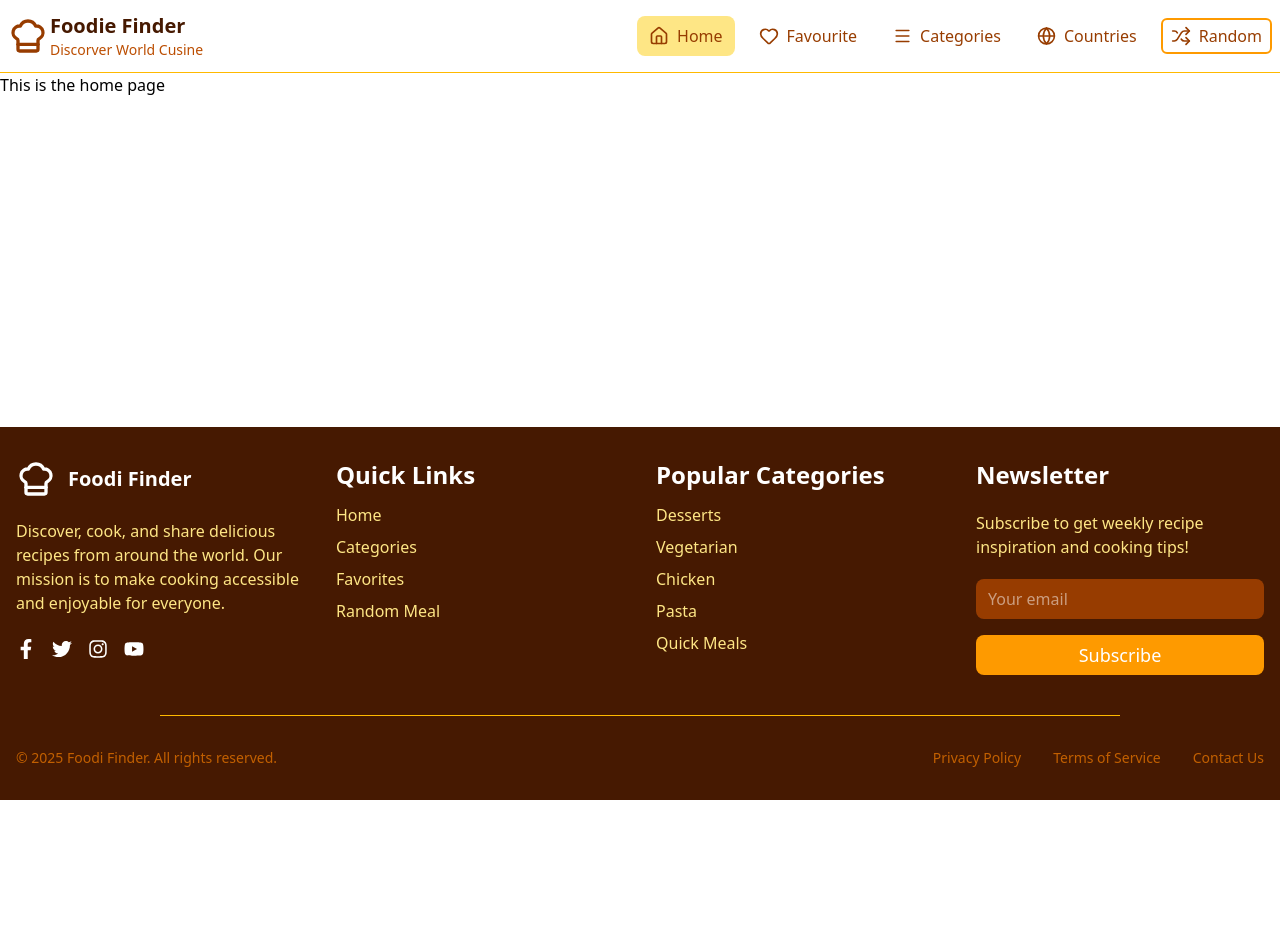
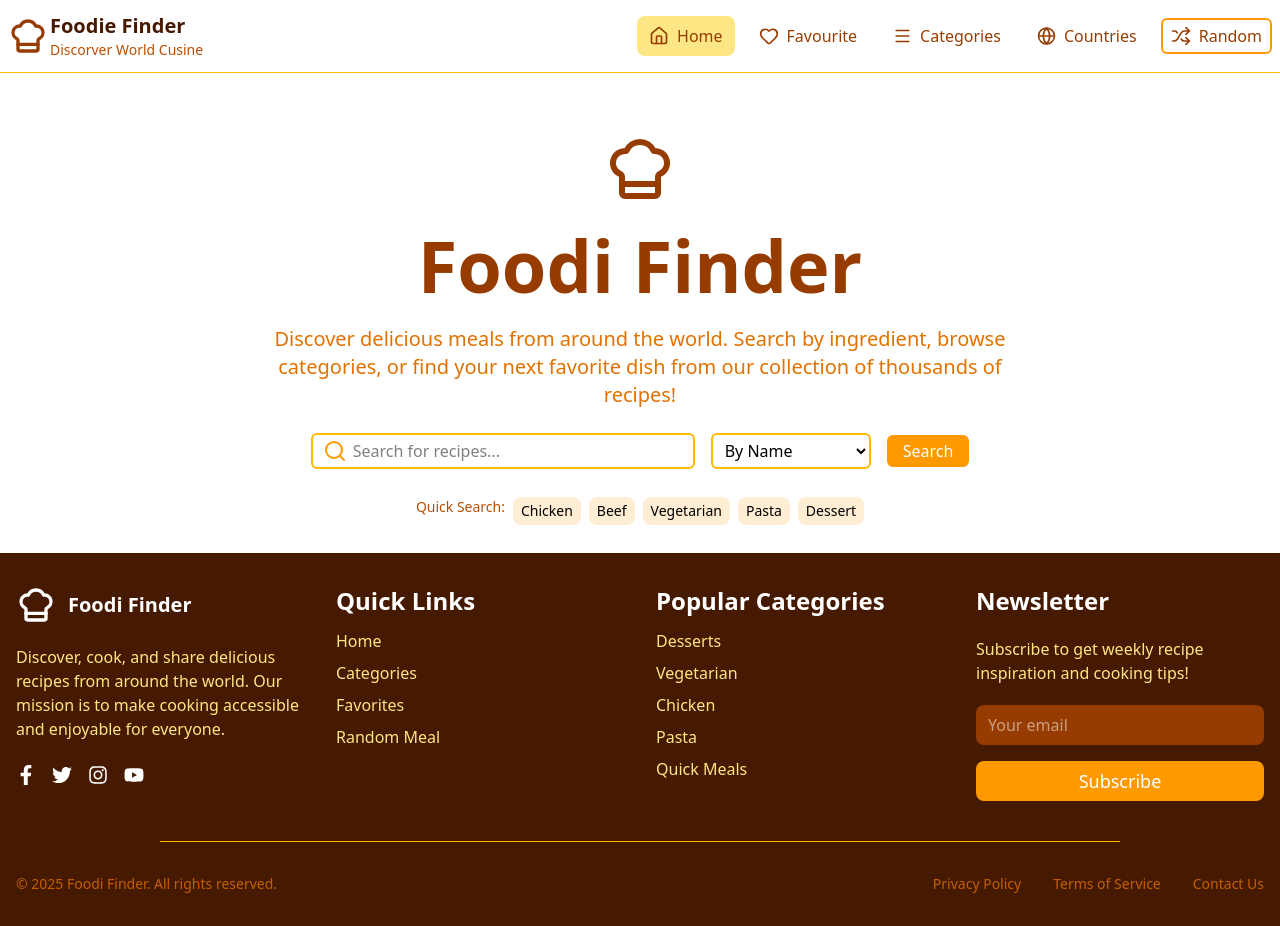
Before and after one commit to Kirubel-Te/Online-cuisine, a React (Vite) app: page / in a window 1280 px wide. Before the commit the page ends 800 px from the top, so only its background shows below. Built offline with nearby package versions, Linux system fonts and the light colour scheme.

Commit message:
home page added

```diff
--- a/src/pages/Home.jsx
+++ b/src/pages/Home.jsx
@@ -1,9 +1,39 @@
 import React from 'react'
+import { ChefHat } from 'lucide-react'
+import { Search } from 'lucide-react'
 
 const Home = () => {
   return (
     <div>
-      <h2>This is the home page</h2>
+      <div>
+        <div className='logo flex flex-col items-center justify-center mt-15'>
+          <ChefHat className="md:w-18 md:h-18 w-13 h-13 text-amber-800" />
+          <h2 className='text-amber-800 md:text-7xl text-5xl mt-6 font-bold'>Foodi Finder</h2>
+          <p className='text-amber-600 md:text-xl font-light mt-6 md:w-[60%] w-[80%] mx-auto text-center'>Discover delicious meals from around the world. Search by ingredient, browse categories, or find your next favorite dish from our collection of thousands of recipes!</p>
+        </div>
+        <div className='forms flex flex-col items-center md:justify-center mt-6 mb-6'>
+          <form className='relative flex flex-col md:flex-row items-stretch md:items-center w-[90%] md:w-auto mx-auto gap-2 md:justify-center'>
+            <div className="relative w-full md:w-auto md:mx">
+              <Search className='absolute left-3 top-1/2 -translate-y-1/2 text-amber-500' />
+              <input type="text" placeholder='Search for recipes...' className='border-2 border-amber-400 rounded-md pl-10 pr-3 py-1 md:w-96 w-full focus:outline-amber-500'/>
+            </div>
+            <select className='border-2 border-amber-400 w-full md:w-40 rounded-md px-2 py-1 md:ml-2 focus:outline-amber-500'>
+              <option value="Name">By Name</option>
+              <option value="Ingredient">By Ingredient</option>
+            </select>
+            <button type='submit' className='bg-amber-500 text-white rounded-md w-full md:w-auto px-4 py-1 md:ml-2 hover:bg-amber-600'>Search</button>
+          </form>
+        </div>
+        <div className='quick-search flex items-center  justify-center gap-2 mb-6'>
+          <p className='text-amber-700 font-medium mb-2 text-sm py-1'>Quick Search:</p>
+          <button className='bg-orange-100 rounded-lg text-sm px-2 py-1 hover:bg-amber-600 hover:text-white'>Chicken</button>
+          <button className='bg-orange-100 rounded-lg text-sm px-2 py-1 hover:bg-amber-600 hover:text-white'>Beef</button>
+          <button className='bg-orange-100 rounded-lg text-sm px-2 py-1 hover:bg-amber-600 hover:text-white'>Vegetarian</button>
+          <button className='bg-orange-100 rounded-lg text-sm px-2 py-1 hover:bg-amber-600 hover:text-white'>Pasta</button>
+          <button className='bg-orange-100 rounded-lg text-sm px-2 py-1 hover:bg-amber-600 hover:text-white'>Dessert</button>
+        </div>
+      </div>
+      <div></div>
     </div>
   )
 }
```
